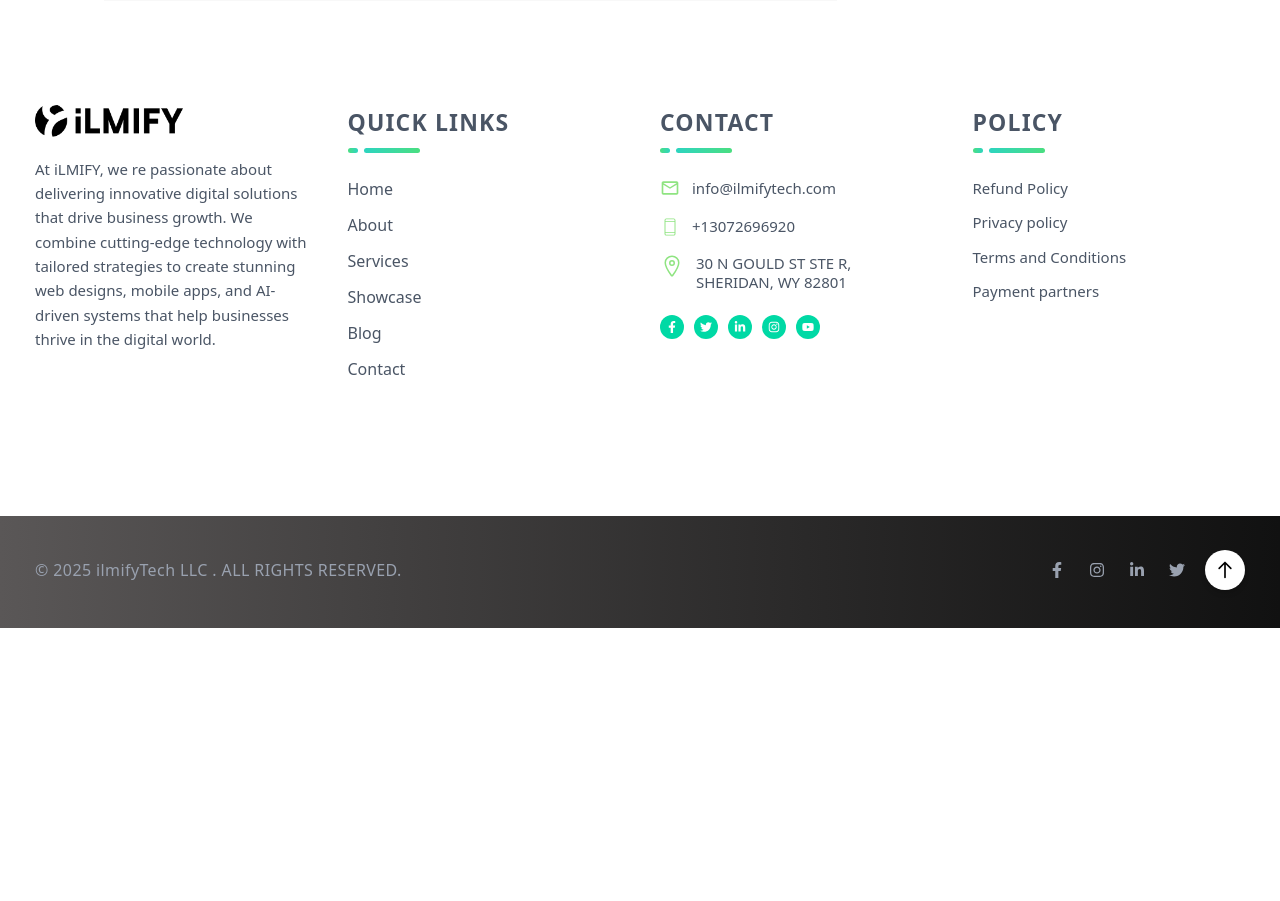
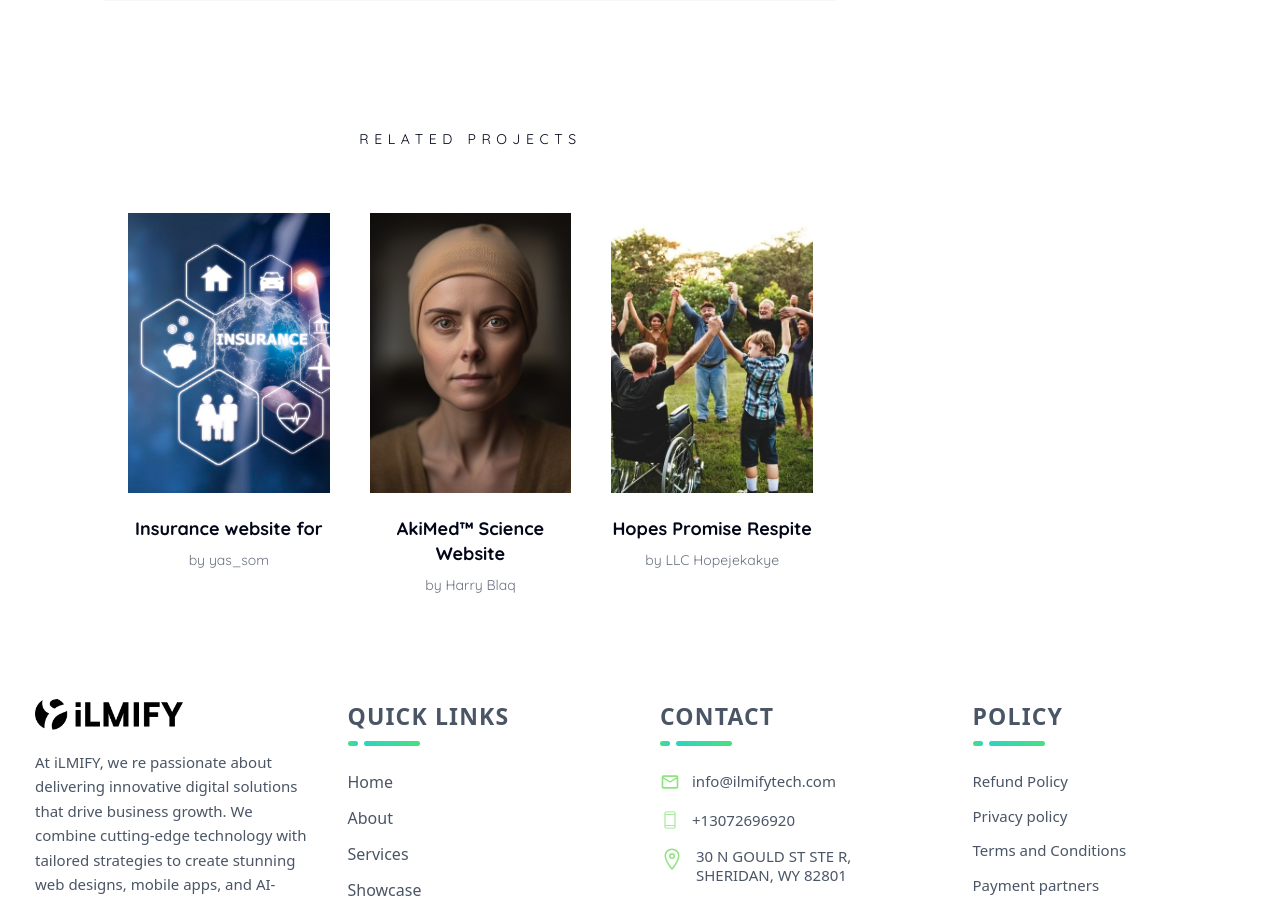
Before and after one commit to rubel6610/ilmifytechagency-frontend, a Next.js app: page /showcase/1 in a window 1280 px wide. Shown: the part 2520-3421 px from the top of the page. Before the commit the page ends 3148 px from the top, so only its background shows below. Built offline with nearby package versions, Linux system fonts and the light colour scheme.

Commit message:
added related project section in showcase details page

```diff
--- a/app/showcase/[id]/page.jsx
+++ b/app/showcase/[id]/page.jsx
@@ -19,6 +19,7 @@ import { IoLogoLinkedin } from "react-icons/io5";
 import Link from "next/link";
 import { HiArrowLeft, HiArrowRight } from "react-icons/hi2";
 import { BsGrid3X3GapFill } from "react-icons/bs";
+import RelatedProjects from "../components/RelatedProjects";
 
 const CardDetails = () => {
   const [social, setSocial] = useState(false);
@@ -44,7 +45,7 @@ const CardDetails = () => {
 
   const socialLinks = (
     <ul
-      className="absolute top-950 right-50  md:right-100 lg:right-17 lg:top-83
+      className="absolute top-950 right-50 md:top-640  md:right-100 lg:right-17 lg:top-83
       flex flex-col  lg:flex-row items-center gap-4
       bg-black text-white
       px-6 py-3
@@ -259,6 +260,9 @@ const CardDetails = () => {
 
       </div>
     </div>
+    <div className="hidden lg:block">
+      <RelatedProjects></RelatedProjects>
+    </div>
       </div>
 
       {/* RIGHT SECTION */}
@@ -343,6 +347,9 @@ const CardDetails = () => {
 
       </div>
     </div>
+    <div className="lg:hidden">
+      <RelatedProjects></RelatedProjects>
+    </div>
     </div>
   );
 };
--- /dev/null
+++ b/app/showcase/components/RelatedProjects.jsx
@@ -0,0 +1,53 @@
+"use client";
+
+import Image from "next/image";
+import Link from "next/link";
+import { projectsData } from "../components/projectData";
+
+const RelatedProjects = () => {
+  // take only first 3 projects (static)
+  const relatedProjects = projectsData.slice(0, 3);
+
+  return (
+    <section className="mt-32">
+      {/* Title */}
+      <h2 className="text-center text-sm tracking-[0.4em] uppercase mb-16">
+        Related Projects
+      </h2>
+
+      {/* Cards */}
+      <div className="grid grid-cols-1 md:grid-cols-2 lg:grid-cols-3 gap-10 max-w-6xl mx-auto px-6">
+        {relatedProjects.map((project) => (
+          <Link
+            key={project.id}
+            href={`/showcase/${project.id}`}
+            className="group"
+          >
+            <div className="overflow-hidden">
+              {/* Image */}
+              <Image
+                src={project.image}
+                alt={project.title}
+                width={500}
+                height={350}
+                className="w-full h-70 object-cover transition-transform duration-500 group-hover:scale-105"
+              />
+            </div>
+
+            {/* Content */}
+            <div className="mt-6 text-center">
+              <h3 className="text-lg font-semibold leading-snug">
+                {project.title}
+              </h3>
+              <p className="mt-2 text-sm text-gray-500">
+                by {project.author}
+              </p>
+            </div>
+          </Link>
+        ))}
+      </div>
+    </section>
+  );
+};
+
+export default RelatedProjects;
```
